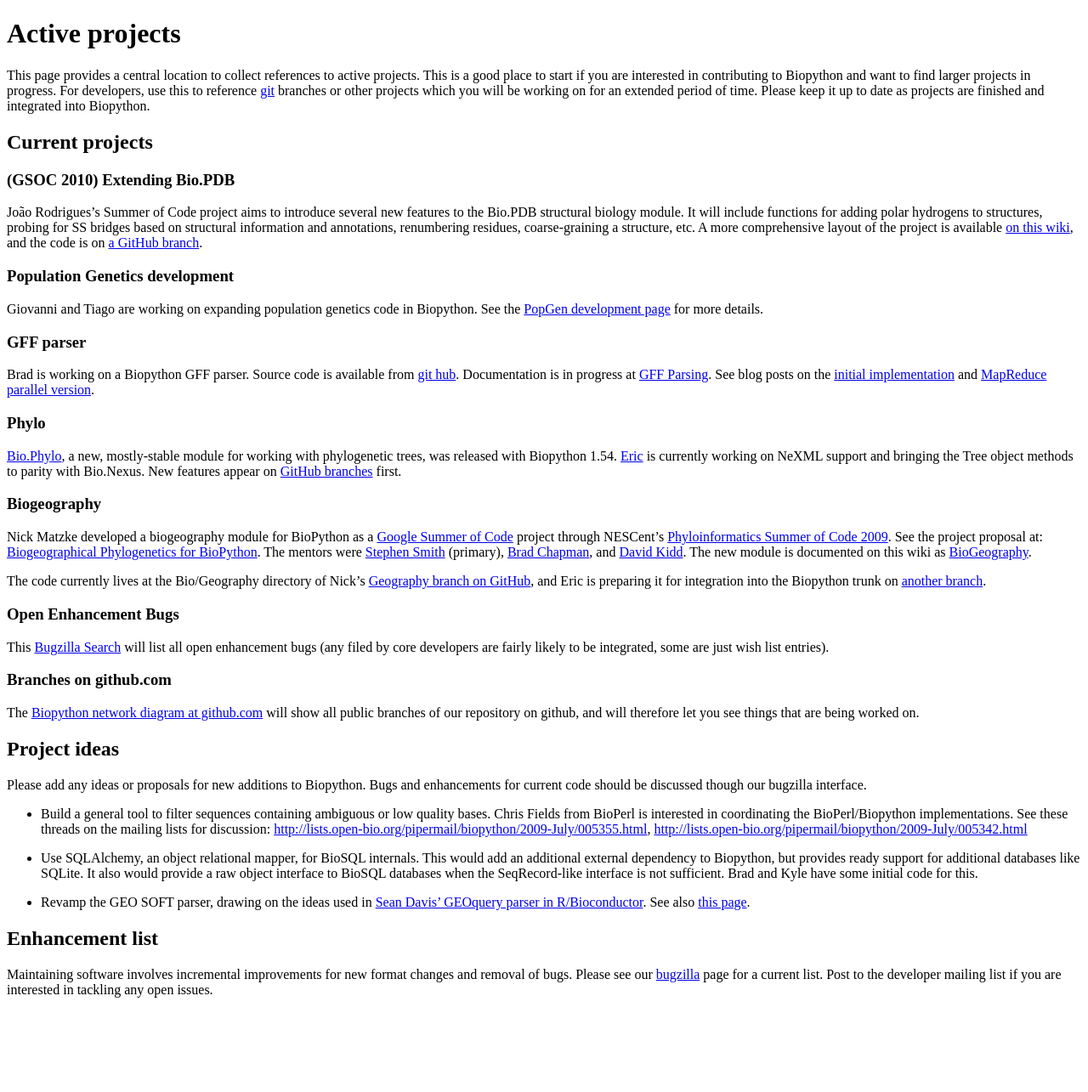
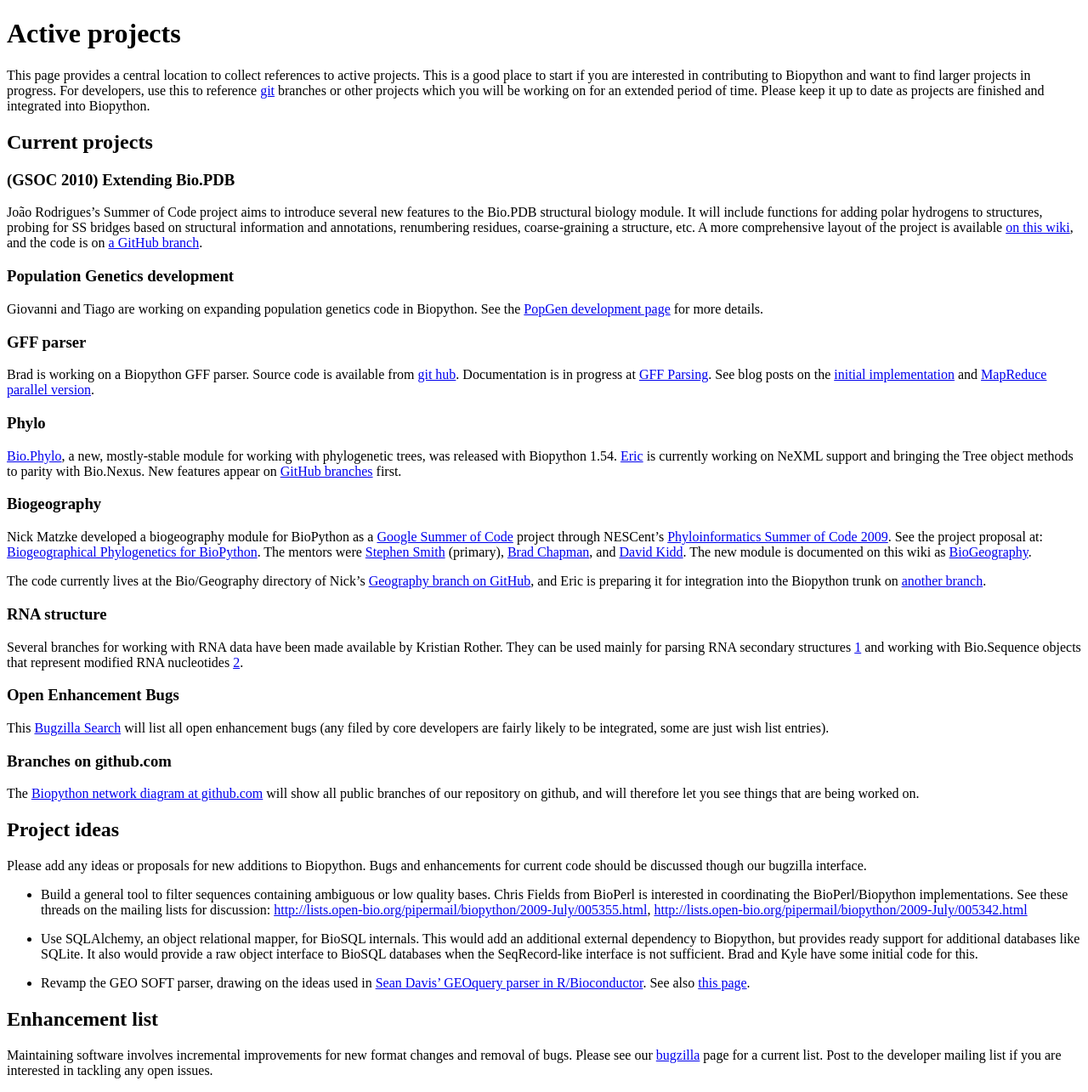
Before and after one commit to biopython/biopython.github.io, a Jekyll site: the page built from wiki/Active_projects.md, in a window 1280 px wide. Shown: the whole page at 85% size. Built offline with Jekyll 4.4.1, drawn with Linux system fonts in a browser that asks for light colours; before the commit the page ends 1190 px from its top, so only the background shows below that.

Commit message:
/* Current projects */

```diff
--- a/wiki/Active_projects.md
+++ b/wiki/Active_projects.md
@@ -70,6 +70,14 @@ GitHub](http://github.com/nmatzke/biopython/tree/Geography), and Eric is
 preparing it for integration into the Biopython trunk on [another
 branch](http://github.com/etal/biopython/tree/geography).
 
+### RNA structure
+
+Several branches for working with RNA data have been made available by
+Kristian Rother. They can be used mainly for parsing RNA secondary
+structures [1](http://github.com/krother/biopython/tree/rna) and working
+with Bio.Sequence objects that represent modified RNA nucleotides
+[2](http://github.com/krother/biopython/tree/rna_alphabet).
+
 ### Open Enhancement Bugs
 
 This [Bugzilla
```
Also changed, not shown: 1 other file.
